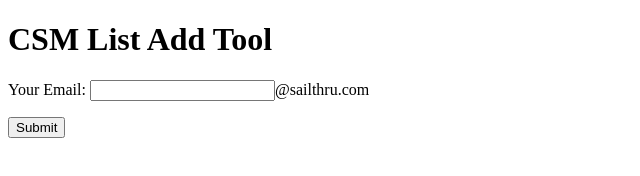
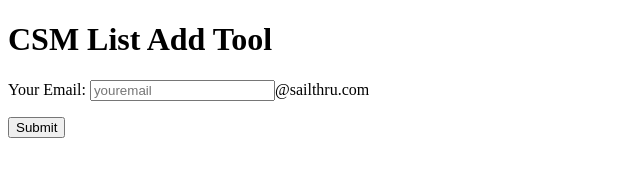
Before and after one commit to stevedoesitall/list-add, a website with bundled scripts: page index.html in a window 1280 px wide. Shown: the full height of the page, 0-640 px from the left. Built offline with nearby package versions, Linux system fonts and the light colour scheme.

Commit message:
Added input placeholder

```diff
--- a/index.html
+++ b/index.html
@@ -12,7 +12,7 @@
         <h1>CSM List Add Tool</h1>
     </div>
     <div id="email_input">
-        <p id="email_blurb"><span id="pre_input">Your Email:</span> <input name="email" type="text" id="email"/>@sailthru.com</p>
+        <p id="email_blurb"><span id="pre_input">Your Email:</span> <input name="email" placeholder="youremail" type="text" id="email"/>@sailthru.com</p>
         <button id="submit_button">Submit</button>
     </div>
 
```
